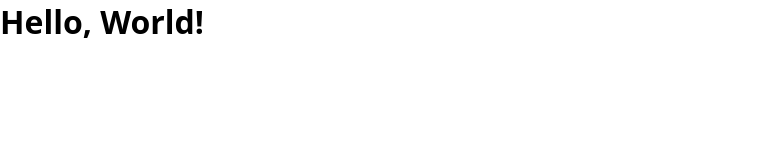
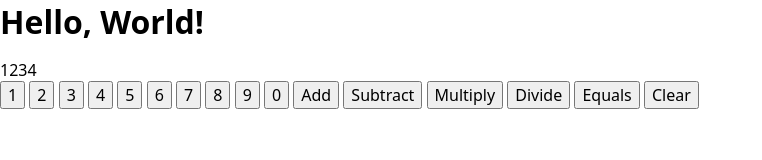
Before and after one commit to dachendev/odin-calculator, a website: page index.html in a window 1280 px wide. Shown: the whole page, without its empty margins (0-762 px from the left). Drawn offline with Linux system fonts and the light colour scheme.

Commit message:
Add buttons for each operation

```diff
--- a/index.html
+++ b/index.html
@@ -18,6 +18,30 @@
 
     <h1>Hello, World!</h1>
 
+    <div class="display">
+      1234
+    </div>
+
+    <button type="button" value="1">1</button>
+    <button type="button" value="2">2</button>
+    <button type="button" value="3">3</button>
+    <button type="button" value="4">4</button>
+    <button type="button" value="5">5</button>
+    <button type="button" value="6">6</button>
+    <button type="button" value="7">7</button>
+    <button type="button" value="8">8</button>
+    <button type="button" value="9">9</button>
+    <button type="button" value="0">0</button>
+
+    <button type="button" value="add">Add</button>
+    <button type="button" value="subtract">Subtract</button>
+    <button type="button" value="multiply">Multiply</button>
+    <button type="button" value="divide">Divide</button>
+
+    <button type="button" value="equals">Equals</button>
+
+    <button type="button" value="clear">Clear</button>
+
   </div>
 </body>
 
```
